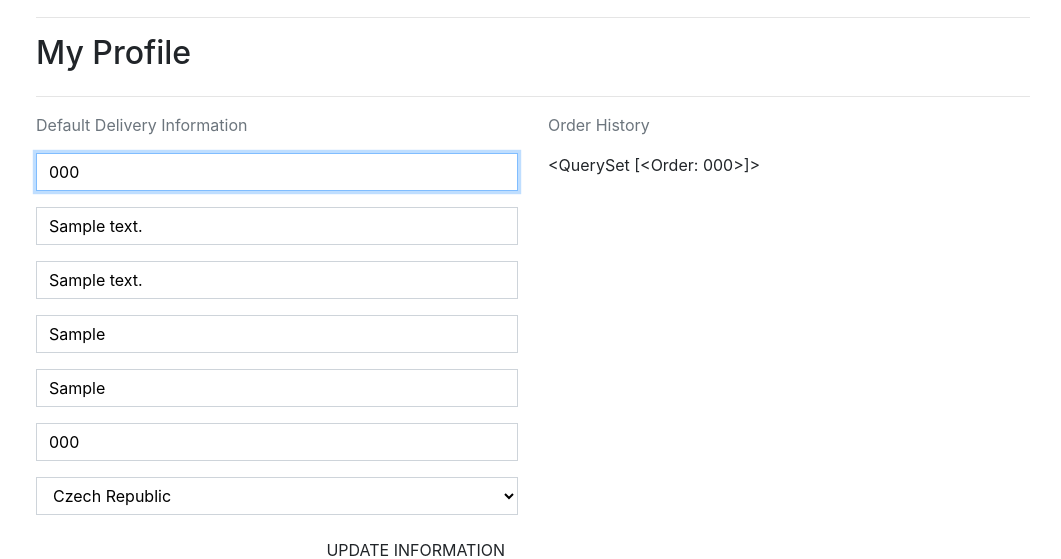
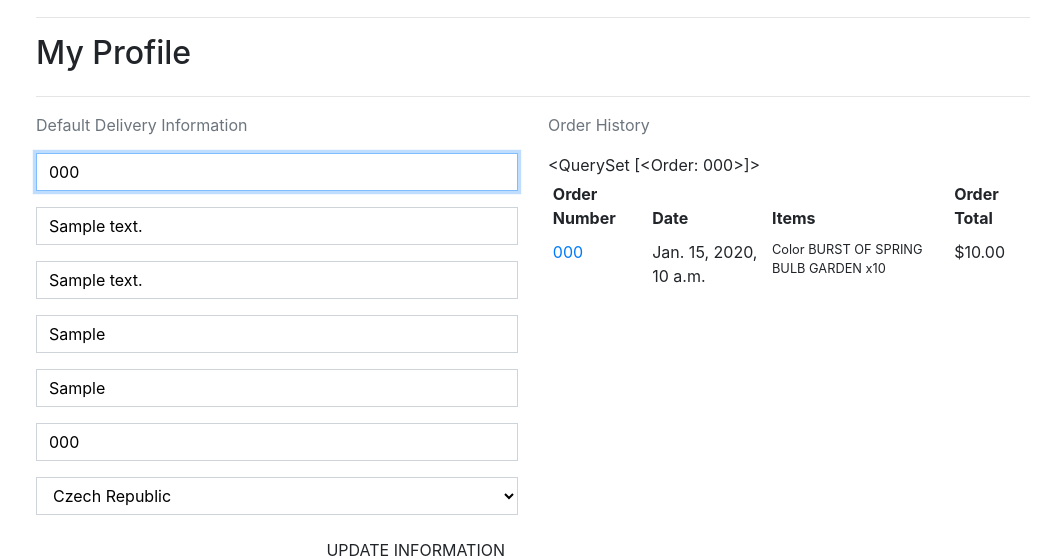
Before and after one commit to AdrianaSchmit/Stockholm_Garden, a Django app: page /profile/ in a window 1280 px wide. Shown: the part 137-696 px from the top of the page, without its empty margins (107-1168 px from the left). Run offline with Django 4.2, Linux system fonts and the light colour scheme; a user stored in the database is signed in; data comes from the database, SQL or seed files in the repository; tables that the repository leaves empty hold one stand-in row (values such as "Sample post"); some libraries are stand-ins or nearby versions.

Commit message:
Added order history and updated checkout views

```diff
--- a/checkout/admin.py
+++ b/checkout/admin.py
@@ -15,7 +15,7 @@ class OrderAdmin(admin.ModelAdmin):
                        'grand_total', 'original_cart',
                        'stripe_pid')
 
-    fields = ('order_number', 'date', 'full_name',
+    fields = ('order_number', 'user_profile', 'date', 'full_name',
               'email', 'phone_number', 'country',
               'postcode', 'town_or_city', 'street_address1',
               'street_address2', 'county', 'delivery_cost',
--- a/profiles/templates/profiles/profile.html
+++ b/profiles/templates/profiles/profile.html
@@ -35,6 +35,43 @@
             <div class="col-12 col-lg-6">
                 <p class="text-muted">Order History</p>
                 {{ orders }}
+                <div class="order-history table-responsive">
+                    <table class="table table-sm table-borderless">
+                        <thead>
+                            <tr>
+                                <th>Order Number</th>
+                                <th>Date</th>
+                                <th>Items</th>
+                                <th>Order Total</th>
+                            </tr>
+                        </thead>
+                        <tbody>
+                            {% for order in orders %}
+                                <tr>
+                                    <td>
+                                        <a href="{% url 'order_history' order.order_number %}"
+                                        title="{{ order.order_number }}">
+                                            {{ order.order_number|truncatechars:6 }}
+                                        </a>
+                                    </td>
+                                    <td>{{ order.date }}</td>
+                                    <td>
+                                        <ul class="list-unstyled">
+                                            {% for item in order.lineitems.all %}
+                                                <li class="small">
+                                                    {% if item.product.has_colors %}
+                                                        Color {{ item.product.color|upper }}
+                                                    {% endif %}{{ item.product.name }} x{{ item.quantity }}
+                                                </li>
+                                            {% endfor %}
+                                        </ul>
+                                    </td>
+                                    <td>${{ order.grand_total }}</td>
+                                </tr>
+                            {% endfor %}
+                        </tbody>
+                    </table>
+                </div>
             </div>
         </div>
 {% endblock %}
--- a/profiles/urls.py
+++ b/profiles/urls.py
@@ -2,5 +2,6 @@ from django.urls import path
 from . import views
 
 urlpatterns = [
-    path('', views.profile, name='profile')
+    path('', views.profile, name='profile'),
+    path('order_history/<order_number>', views.order_history, name='order_history')
 ]
--- a/profiles/views.py
+++ b/profiles/views.py
@@ -3,6 +3,8 @@ from django.contrib import messages
 
 from .models import UserProfile
 from .forms import UserProfileForm
+
+from checkout.models import Order
 
 
 def profile(request):
@@ -26,3 +28,20 @@ def profile(request):
     }
 
     return render(request, template, context)
+
+
+def order_history(request, order_number):
+    order = get_object_or_404(Order, order_number=order_number)
+
+    messages.info(request, (
+        f'This is a past confirmation for order number {order_number}. '
+        'A confirmation email was sent on the order date.'
+    ))
+
+    template = 'checkout/checkout_success.html'
+    context = {
+        'order': order,
+        'from_profile': True,
+    }
+
+    return render(request, template, context)
--- a/static/css/base.css
+++ b/static/css/base.css
@@ -219,7 +219,13 @@ html {
 
 
 .card img {
-    height: 550px;
+    height: 50vh;
+}
+
+.card img:hover {
+    transform: translateY(-5px);
+    box-shadow: none;
+    opacity: 0.9;
 }
 
 
@@ -377,7 +383,13 @@ input[name='q']::placeholder {
     overflow-y: auto;
 }
 
+/* --------------------------------------------------------------------------- Orders */
 
+
+.order-history {
+    max-height: 416px;
+    overflow-y: auto;
+}
 
 
 
```
Also changed, not shown: checkout/templates/checkout/checkout_success.html (+17 -2 lines), checkout/views.py (+42 -0 lines).
